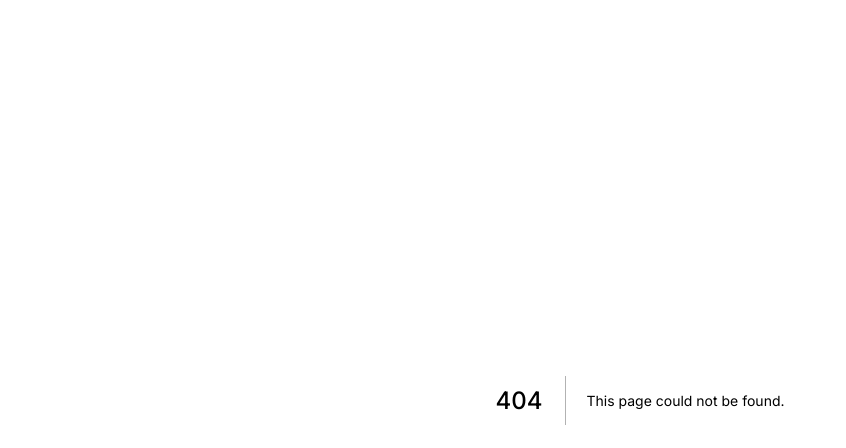
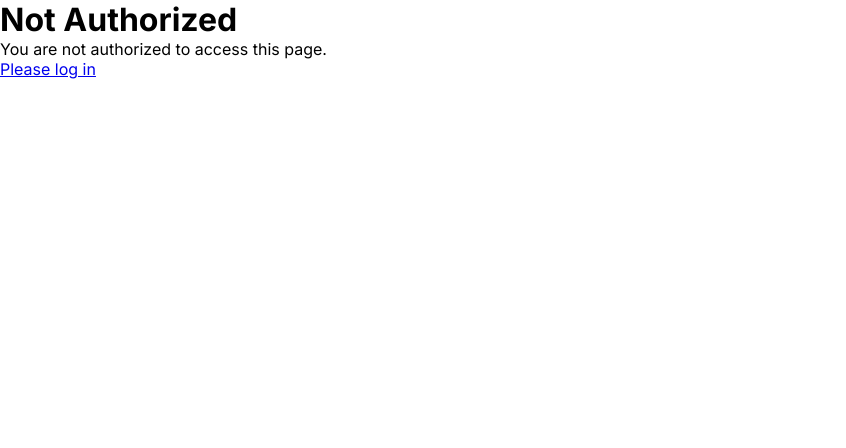
Before and after one commit to FightersForJustice/inctagram, a Next.js app: page /not-authorized in a window 1280 px wide. Before the commit this address had no page. Shown: the top 448 px of the page, without its empty margins (0-846 px from the left). Built offline with nearby package versions, Linux system fonts and the light colour scheme.

Commit message:
feat: add notAuthorized page

```diff
--- /dev/null
+++ b/pages/not-authorized.tsx
@@ -0,0 +1,14 @@
+import { authRouts } from '@/components/common/Auth/authRoutes'
+import Link from 'next/link'
+
+const NotAuthorized = () => {
+  return (
+    <div>
+      <h1>Not Authorized</h1>
+      <p>You are not authorized to access this page.</p>
+      <Link href={authRouts.login}>Please log in</Link>
+    </div>
+  )
+}
+
+export default NotAuthorized
```
